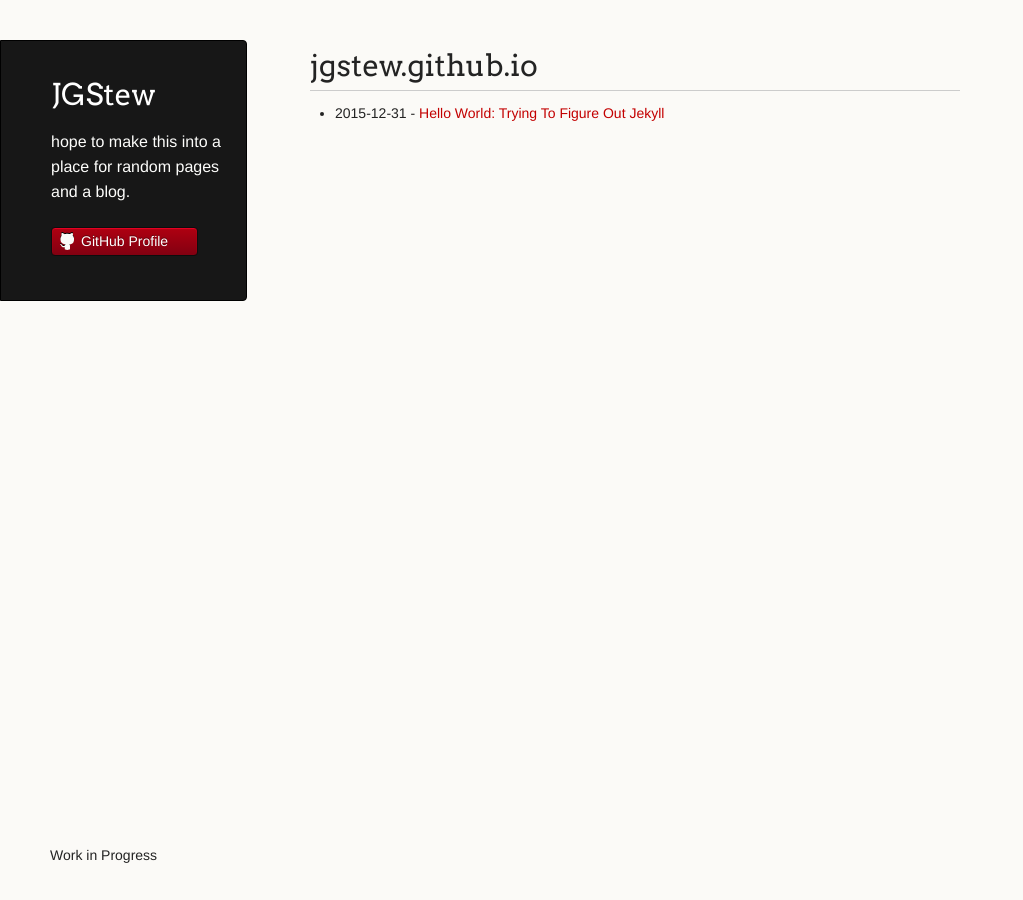
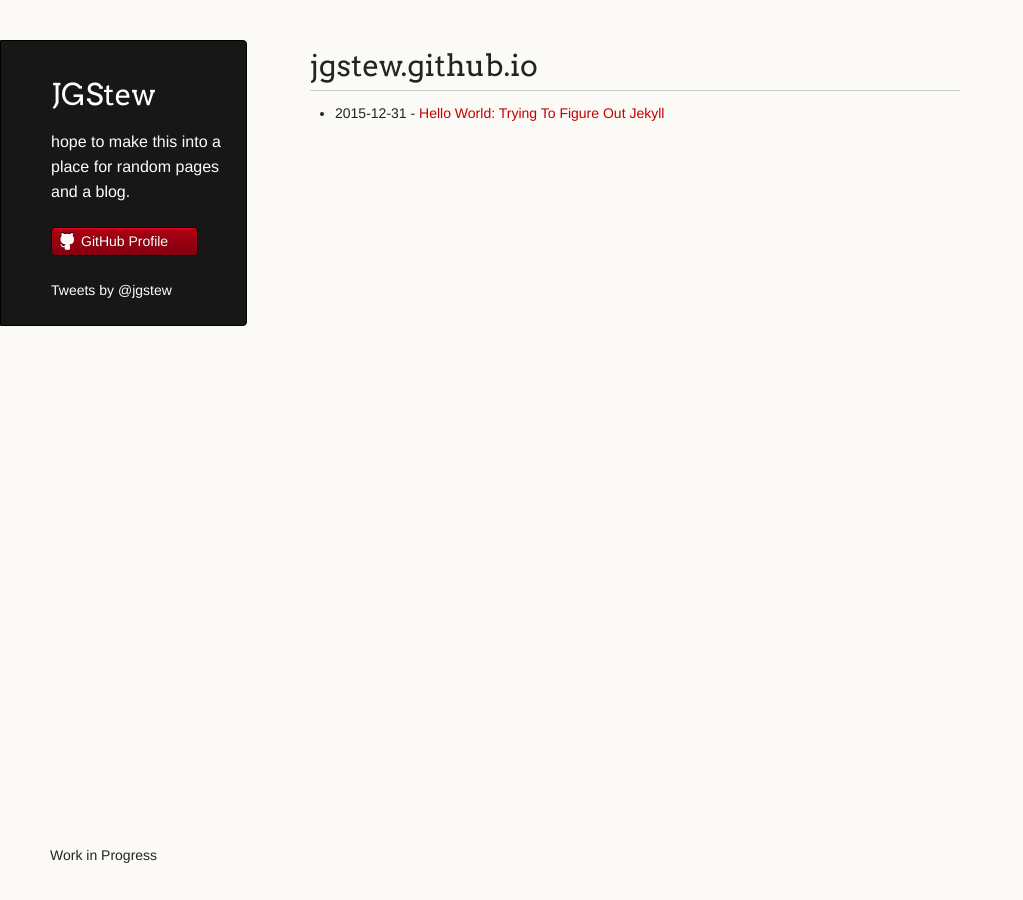
Before and after one commit to jgstew/jgstew.github.io, a Jekyll site: the page built from index.html, in a window 1280 px wide. Shown: the whole page, without its empty margins (0-1023 px from the left). Built offline with Jekyll 4.4.1, drawn with Linux system fonts in a browser that asks for light colours; comment, search, counter and statistics services are not loaded.

Commit message:
Update default.html

```diff
--- a/_layouts/default.html
+++ b/_layouts/default.html
@@ -24,7 +24,8 @@
         <ul>
           <li><a class="buttons github" href="https://github.com/jgstew">GitHub Profile</a></li>
         </ul>
-
+<a class="twitter-timeline" data-dnt="true" href="https://twitter.com/jgstew" data-widget-id="694681662773288961">Tweets by @jgstew</a>
+<script>!function(d,s,id){var js,fjs=d.getElementsByTagName(s)[0],p=/^http:/.test(d.location)?'http':'https';if(!d.getElementById(id)){js=d.createElement(s);js.id=id;js.src=p+"://platform.twitter.com/widgets.js";fjs.parentNode.insertBefore(js,fjs);}}(document,"script","twitter-wjs");</script>
       </header>
       <section>
         {{ content }}
```
